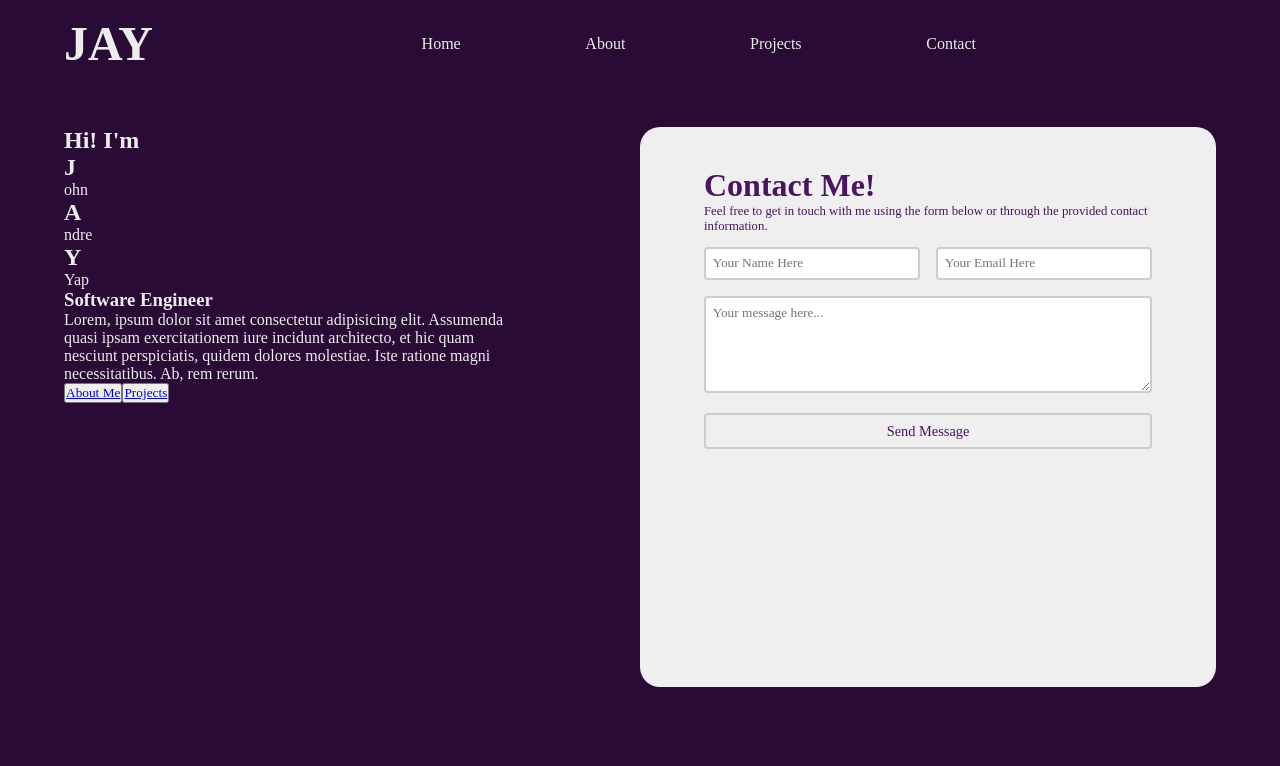
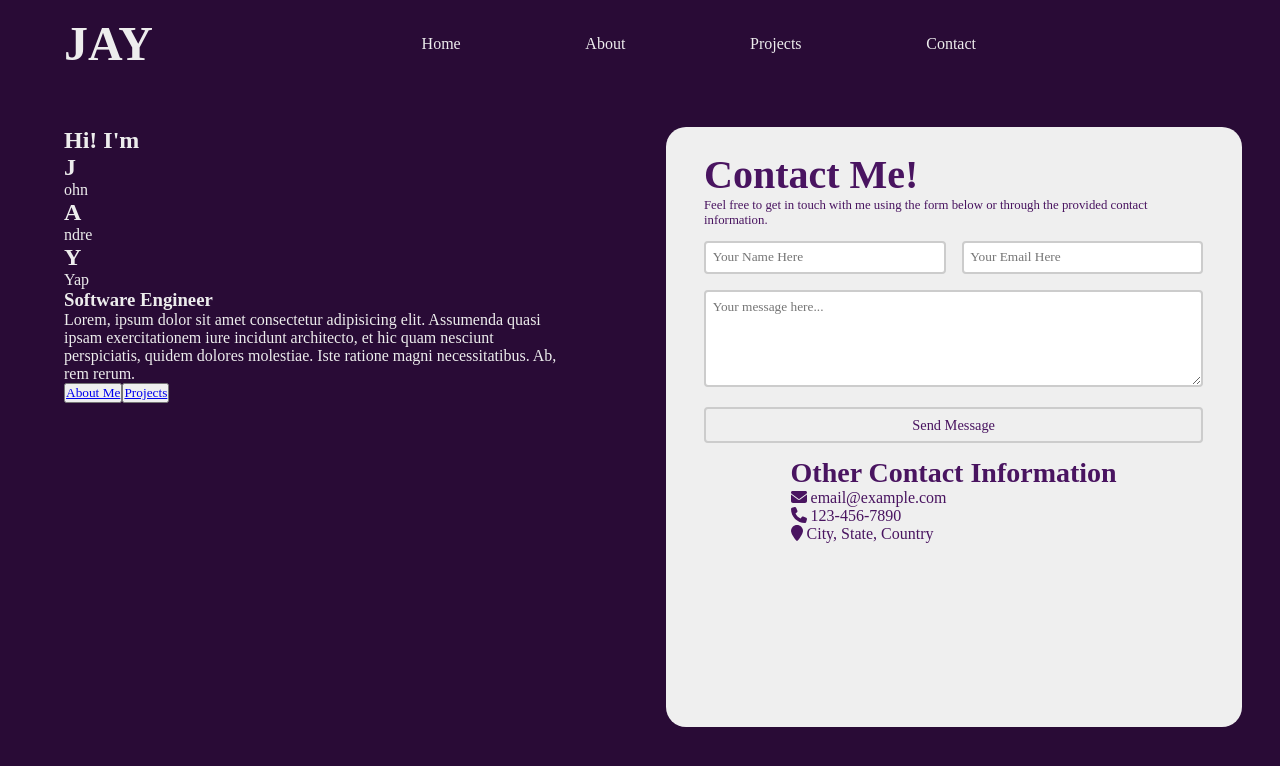
Before and after one commit to apotato369550/new-portfolio-site, a React (Vite) app in the folder responsive_vite_contact_form/: page / in a window 1280 px wide. Shown: the top 766 px of the page. Built offline with nearby package versions, Linux system fonts and the light colour scheme; a web font is replaced by a local one.

Commit message:
Added FontAwesome icons and changed some styles

```diff
--- a/responsive_vite_contact_form/src/components/ContactForm.tsx
+++ b/responsive_vite_contact_form/src/components/ContactForm.tsx
@@ -1,9 +1,11 @@
 import './css/ContactForm.css'
+import { FontAwesomeIcon } from '@fortawesome/react-fontawesome'
+import { faEnvelope, faPhone, faMapMarker } from '@fortawesome/free-solid-svg-icons'
 
 function ContactForm() {
     return (
         <section className="contact-form">
-            <h2>Contact Me!</h2>
+            <h1>Contact Me!</h1>
             <p>Feel free to get in touch with me using the form below or through the provided contact information.</p>
 
             <form>
@@ -17,6 +19,16 @@ function ContactForm() {
                 </div>
 
                 <button type="submit">Send Message</button>
+
+                <div className="contact-info">
+                    <h2>Other Contact Information</h2>
+                    <ul>
+                        <li><FontAwesomeIcon icon={faEnvelope} /> email@example.com</li>
+                        <li><FontAwesomeIcon icon={faPhone} /> 123-456-7890</li>
+                        <li><FontAwesomeIcon icon={faMapMarker} /> City, State, Country</li>
+
+                    </ul>
+                </div>
             </form>
         </section>
     )
--- a/responsive_vite_contact_form/src/components/css/ContactForm.css
+++ b/responsive_vite_contact_form/src/components/css/ContactForm.css
@@ -8,8 +8,12 @@
     margin-bottom: 5vh;
 }
 
+.contact-form h1 {
+    font-size: 2.5em;
+}
+
 .contact-form h2 {
-    font-size: 2em;
+    font-size: 1.75em;
 }
 
 .contact-form p {
@@ -33,10 +37,12 @@
     width: 100%;
     margin-bottom: 1em;
 }
+
 .contact-form .user-info {
     display: flex;
     flex-wrap: wrap;
     gap: 1em;
+
 }
 
 .contact-form .user-info input {
@@ -64,17 +70,22 @@
     transition: background-color 0.3s ease;
 }
 
+
 .contact-form button:hover {
     background-color: #dcdcdc;
+}
+
+.contact-form .contact-info ul {
+    list-style: none;
 }
 
 @media only screen and (min-width: 780px) {
     .contact-form {
         flex: 1;
-        row-gap: 10vh;
-        margin: 5vh 5vw;
-        width: 40vh;
-        max-height: 70vh;
-        padding: 5vh 5vw;
+        row-gap: 5vh;
+        margin: 5vh 3vw;
+        width: 50vw;
+        padding: 3vh 3vw;
     }
+
 }
```
